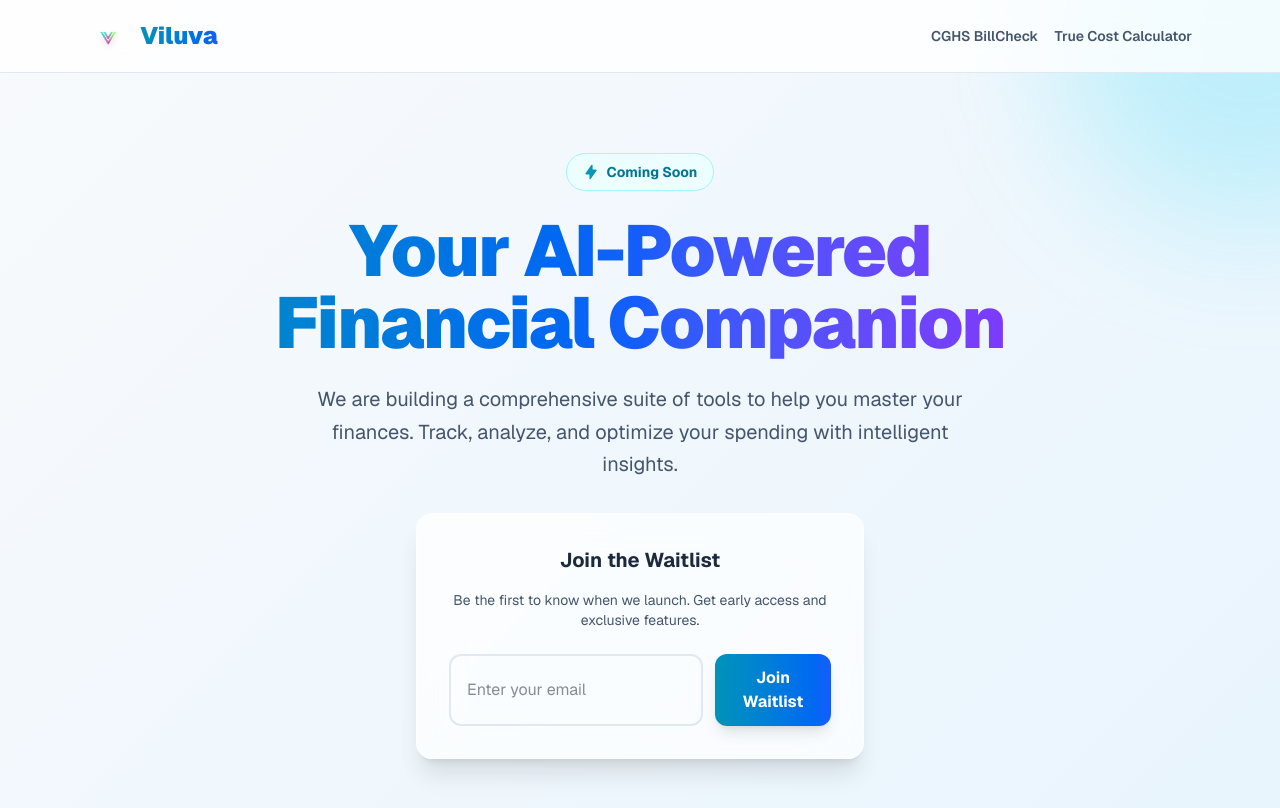
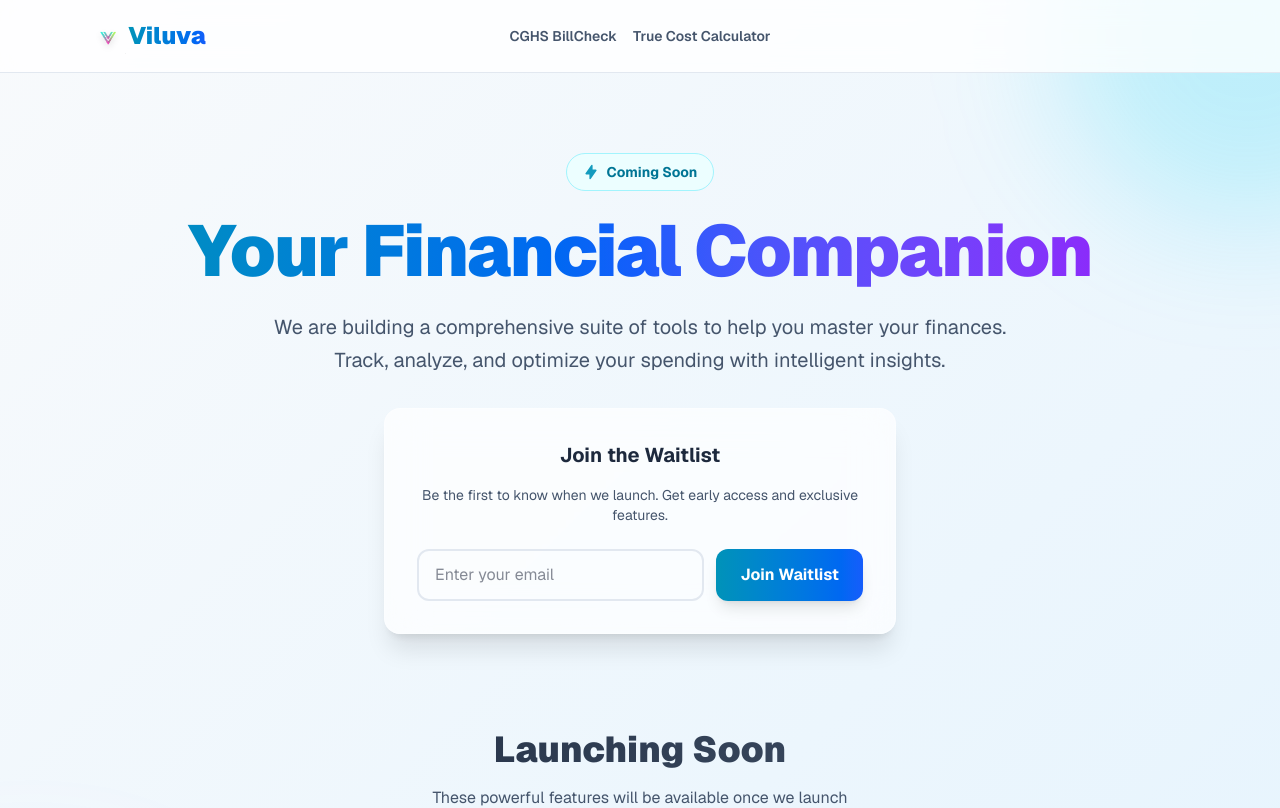
Before and after one commit to Viluva/viluva-med-audit, a Next.js app: page / in a window 1280 px wide. Shown: the top 808 px of the page. Built offline with nearby package versions, Linux system fonts and the light colour scheme.

Commit message:
feat: replace Navigation component with HomePageNavigation for consistency

```diff
--- a/src/app/cghs-billcheck/page.tsx
+++ b/src/app/cghs-billcheck/page.tsx
@@ -3,7 +3,8 @@
 import React, { useState, useMemo } from "react";
 import Image from "next/image";
 import Link from "next/link";
-import Navigation from "@/components/Navigation";
+
+import HomePageNavigation from "@/components/HomePageNavigation";
 import CitySelect from "@/components/CitySelect";
 import HospitalSelect from "@/components/HospitalSelect";
 import ProcedureSearch from "@/components/ProcedureSearch";
@@ -46,23 +47,17 @@ export default function Home() {
       </div>
 
       {/* Navigation */}
-      <Navigation />
+      <HomePageNavigation />
 
       <div className="w-full max-w-4xl mx-auto relative z-10 px-4 sm:px-8">
         <header className="flex flex-col items-center text-center mb-6 sm:mb-8">
+
+            <br />
           <div
             onClick={handleReset}
             className="flex items-center gap-2 sm:gap-3 mb-3"
           >
-            <Image
-              src="/Viluva.png"
-              alt="Viluva BillCheck Logo"
-              width={32}
-              height={32}
-              priority
-              className="drop-shadow-md sm:w-10 sm:h-10"
-            />
-            <h1 className="text-3xl sm:text-4xl md:text-5xl font-black tracking-tight bg-gradient-to-r from-cyan-600 via-blue-600 to-indigo-600 bg-clip-text text-transparent">
+            <h1 className="text-3xl sm:text-4xl font-black tracking-tight bg-gradient-to-r from-cyan-600 via-blue-600 to-indigo-600 bg-clip-text text-transparent">
               CGHS BillCheck
             </h1>
           </div>
--- a/src/app/page.tsx
+++ b/src/app/page.tsx
@@ -1,5 +1,6 @@
 "use client";
 
+import HomePageNavigation from "@/components/HomePageNavigation";
 import React, { useState } from "react";
 import Image from "next/image";
 import Link from "next/link";
@@ -158,40 +159,7 @@ export default function Home() {
         <div className="absolute -bottom-40 right-1/4 w-96 h-96 bg-blue-400/20 rounded-full blur-3xl"></div>
       </div>
 
-      {/* Navigation Bar */}
-      <nav className="w-full bg-white/80 backdrop-blur-md border-b border-slate-200 sticky top-0 z-50">
-        <div className="max-w-6xl mx-auto px-4 sm:px-6 py-3 sm:py-4">
-          <div className="flex items-center justify-between">
-            <div className="flex items-center gap-2 sm:gap-3">
-              <Image
-                src="/Viluva.png"
-                alt="Viluva Logo"
-                width={32}
-                height={32}
-                priority
-                className="drop-shadow-md sm:w-10 sm:h-10"
-              />
-              <span className="text-xl sm:text-2xl font-black bg-gradient-to-r from-cyan-600 to-blue-600 bg-clip-text text-transparent">
-                Viluva
-              </span>
-            </div>
-            <div className="flex items-center gap-2 sm:gap-4">
-              <Link
-                href="/cghs-billcheck"
-                className="text-xs sm:text-sm font-semibold text-slate-600 hover:text-cyan-600 transition-colors"
-              >
-                CGHS BillCheck
-              </Link>
-              <Link
-                href="/time-converter"
-                className="text-xs sm:text-sm font-semibold text-slate-600 hover:text-cyan-600 transition-colors"
-              >
-                True Cost Calculator
-              </Link>
-            </div>
-          </div>
-        </div>
-      </nav>
+<HomePageNavigation />
 
       <div className="w-full max-w-6xl mx-auto relative z-10 px-4 sm:px-8 py-12 sm:py-20">
         {/* Hero Section */}
@@ -212,19 +180,17 @@ export default function Home() {
           </div>
 
           <h1 className="text-4xl sm:text-5xl md:text-7xl font-black tracking-tight bg-gradient-to-r from-cyan-600 via-blue-600 to-purple-600 bg-clip-text text-transparent mb-6">
-            Your AI-Powered
-            <br />
-            Financial Companion
+            Your Financial Companion
           </h1>
 
-          <p className="text-lg sm:text-xl text-slate-600 max-w-2xl mx-auto mb-8 leading-relaxed">
+          <p className="text-lg sm:text-xl text-slate-600 max-w-3xl mx-auto mb-8 leading-relaxed">
             We are building a comprehensive suite of tools to help you master
             your finances. Track, analyze, and optimize your spending with
             intelligent insights.
           </p>
 
           {/* Email Signup Form */}
-          <div className="max-w-md mx-auto">
+          <div className="max-w-lg mx-auto">
             <form
               onSubmit={handleSubmit}
               className="glass p-6 sm:p-8 rounded-2xl shadow-xl"
@@ -250,7 +216,7 @@ export default function Home() {
                 <button
                   type="submit"
                   disabled={status === "loading" || status === "success"}
-                  className="bg-gradient-to-r from-cyan-600 to-blue-600 text-white font-bold px-6 py-3 rounded-xl hover:from-cyan-700 hover:to-blue-700 transition-all shadow-lg hover:shadow-xl transform hover:scale-[1.02] active:scale-[0.98] disabled:opacity-50 disabled:cursor-not-allowed disabled:transform-none"
+                  className="bg-gradient-to-r from-cyan-600 to-blue-600 text-white font-bold px-6 py-3 rounded-xl hover:from-cyan-700 hover:to-blue-700 transition-all shadow-lg hover:shadow-xl transform hover:scale-[1.02] active:scale-[0.98] disabled:opacity-50 disabled:cursor-not-allowed disabled:transform-none whitespace-nowrap"
                 >
                   {status === "loading"
                     ? "Joining..."
--- a/src/app/time-converter/page.tsx
+++ b/src/app/time-converter/page.tsx
@@ -3,7 +3,7 @@
 import React, { useState } from "react";
 import Image from "next/image";
 import Link from "next/link";
-import Navigation from "@/components/Navigation";
+import HomePageNavigation from "@/components/HomePageNavigation";
 import { calculateTimeCost, type ConversionResult } from "@/lib/timeconvertor";
 
 export default function TimeConverter() {
@@ -75,26 +75,19 @@ export default function TimeConverter() {
       </div>
 
       {/* Navigation */}
-      <Navigation />
+      <HomePageNavigation />
 
       <div className="w-full max-w-4xl mx-auto relative z-10 px-4 sm:px-8">
         {/* Header */}
         <header className="flex flex-col items-center text-center mb-6 sm:mb-8">
+          <br/>
           <Link
             href="/time-converter"
             className="flex items-center gap-2 sm:gap-3 mb-3 hover:opacity-80 transition-opacity"
           >
-            <Image
-              src="/Viluva.png"
-              alt="Viluva Logo"
-              width={32}
-              height={32}
-              priority
-              className="drop-shadow-md sm:w-10 sm:h-10"
-            />
-            <h1 className="text-3xl sm:text-4xl md:text-5xl font-black tracking-tight bg-gradient-to-r from-cyan-600 via-blue-600 to-indigo-600 bg-clip-text text-transparent">
+            <h4 className="text-3xl sm:text-4xl font-black tracking-tight bg-gradient-to-r from-cyan-600 via-blue-600 to-indigo-600 bg-clip-text text-transparent">
               True Cost Calculator
-            </h1>
+            </h4>
           </Link>
           <p className="text-slate-600 font-semibold text-base sm:text-lg mt-1 max-w-md px-4">
             See what your purchases really cost in hours of your life
--- /dev/null
+++ b/src/components/HomePageNavigation.tsx
@@ -0,0 +1,48 @@
+import Image from "next/image";
+import Link from "next/link";
+
+export default function HomePageNavigation() {
+  return (
+    <nav className="w-full bg-white/80 backdrop-blur-md border-b border-slate-200 sticky top-0 z-50">
+      <div className="max-w-6xl mx-auto px-4 sm:px-6 py-3 sm:py-4">
+        <div className="relative flex items-center justify-between">
+          <div className="flex items-center gap-2 sm:gap-3">
+            <Link
+              href="/"
+              className="text-xs sm:text-sm font-semibold text-slate-600 hover:text-cyan-600 transition-colors"
+            >
+              <div className="flex items-center">
+                <Image
+                  src="/Viluva.png"
+                  alt="Viluva Logo"
+                  width={32}
+                  height={32}
+                  priority
+                  className="drop-shadow-md sm:w-10 sm:h-10"
+                />
+                <span className="text-xl sm:text-2xl font-black bg-gradient-to-r from-cyan-600 to-blue-600 bg-clip-text text-transparent">
+                  Viluva
+                </span>
+              </div>
+            </Link>
+          </div>
+          <div className="absolute left-1/2 -translate-x-1/2 flex items-center gap-2 sm:gap-4">
+            <Link
+              href="/cghs-billcheck"
+              className="text-xs sm:text-sm font-semibold text-slate-600 hover:text-cyan-600 transition-colors"
+            >
+              CGHS BillCheck
+            </Link>
+            <Link
+              href="/time-converter"
+              className="text-xs sm:text-sm font-semibold text-slate-600 hover:text-cyan-600 transition-colors"
+            >
+              True Cost Calculator
+            </Link>
+          </div>
+          <div></div>
+        </div>
+      </div>
+    </nav>
+  );
+}
```
